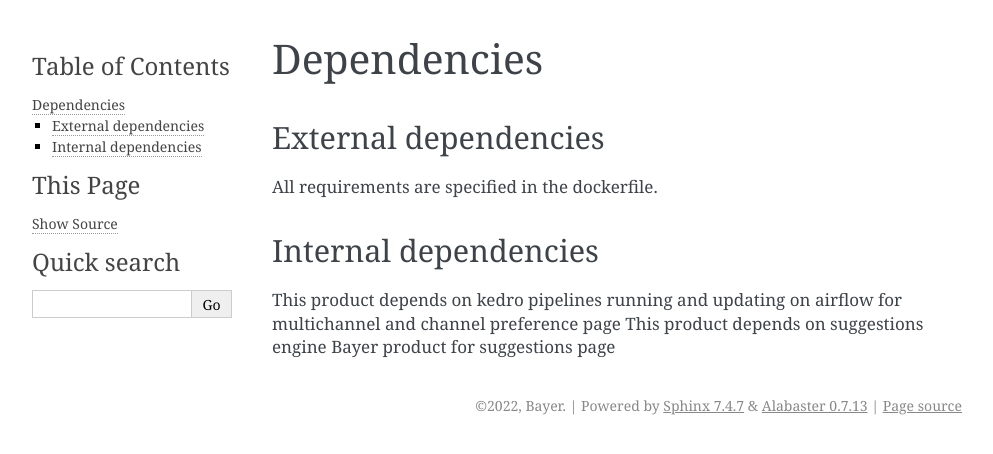
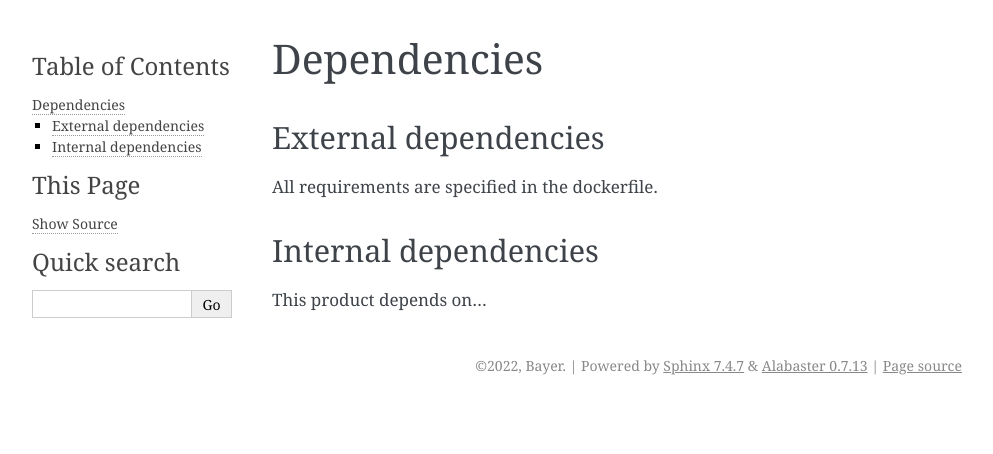
Before and after one commit to aiyaz-sarwar-ext/Aie-St-App, a Sphinx documentation site: the page built from delivery-sheets/source/dependencies.rst, in a window 1280 px wide. Shown: the top 454 px of the page, without its empty margins (148-1141 px from the left). Built offline with Sphinx 7.4.7, drawn with Linux system fonts in a browser that asks for light colours.

Commit message:
Update dependencies.rst

```diff
--- a/delivery-sheets/source/dependencies.rst
+++ b/delivery-sheets/source/dependencies.rst
@@ -9,5 +9,4 @@ All requirements are specified in the dockerfile.
 Internal dependencies
 ---------------------
 
-This product depends on kedro pipelines running and updating on airflow for multichannel and channel preference page
-This product depends on suggestions engine Bayer product for suggestions page
+This product depends on...
```
